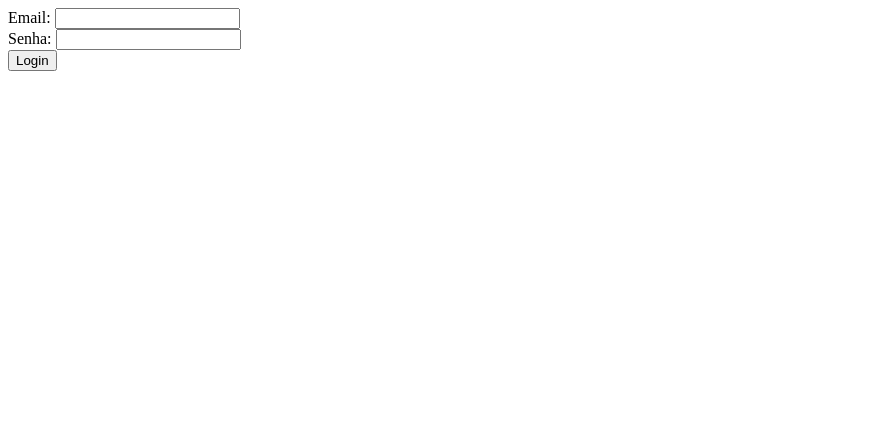
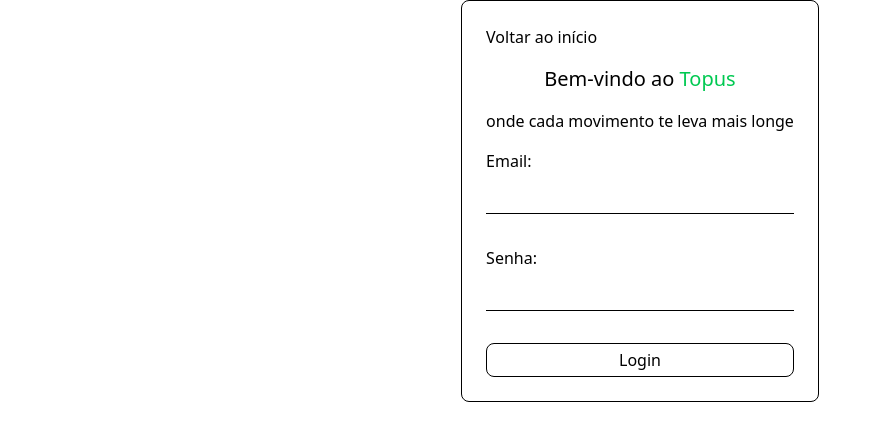
Before and after one commit to Eddur404/topus, a Flask app: page /login in a window 1280 px wide. Shown: the top 441 px of the page, without its empty margins (0-874 px from the left). Run offline with Flask 3, Linux system fonts and the light colour scheme.

Commit message:
Iniciando estilização da página de login

```diff
--- a/app/templates/login.html
+++ b/app/templates/login.html
@@ -4,12 +4,30 @@
     <meta charset="UTF-8">
     <meta name="viewport" content="width=device-width, initial-scale=1.0">
     <title>Document</title>
+    <script src="https://cdn.jsdelivr.net/npm/@tailwindcss/browser@4"></script>
 </head>
 <body>
-    <form action="" method="post">
-        Email: <input type="email" name="emailForm"> <br>
-        Senha: <input type="password" name="senhaForm"> <br>
-        <input type="submit" value="Login">
-    </form>
+    <header>
+        <!-- logo -->
+        <!-- sidebar - utilizar daisy ui -->
+    </header>
+
+    <main class="flex items-center flex-col justify-center"> <!-- background img -->
+
+        <div class="flex gap-4 flex-col p-6 border-solid border-1 rounded-lg">
+            <a href="{{ url_for('home') }}">Voltar ao início</a>
+
+            <h1 class="text-center text-xl">Bem-vindo ao <span class="text-green-500">Topus</span></h1>
+            <p>onde cada movimento te leva mais longe</p>
+
+            <form action="" method="post" class="flex flex-col">
+                Email: <input type="email" name="emailForm" class="border-solid border-b-1 px-2 py-1 my-2"> <br>
+                Senha: <input type="password" name="senhaForm" class="border-solid border-b-1 px-2 py-1 my-2"> <br>
+                <input type="submit" value="Login" class="border-solid border-1 rounded-lg px-1 py-1">
+            </form>
+        </div>
+
+    </main>
+
 </body>
 </html>
```
